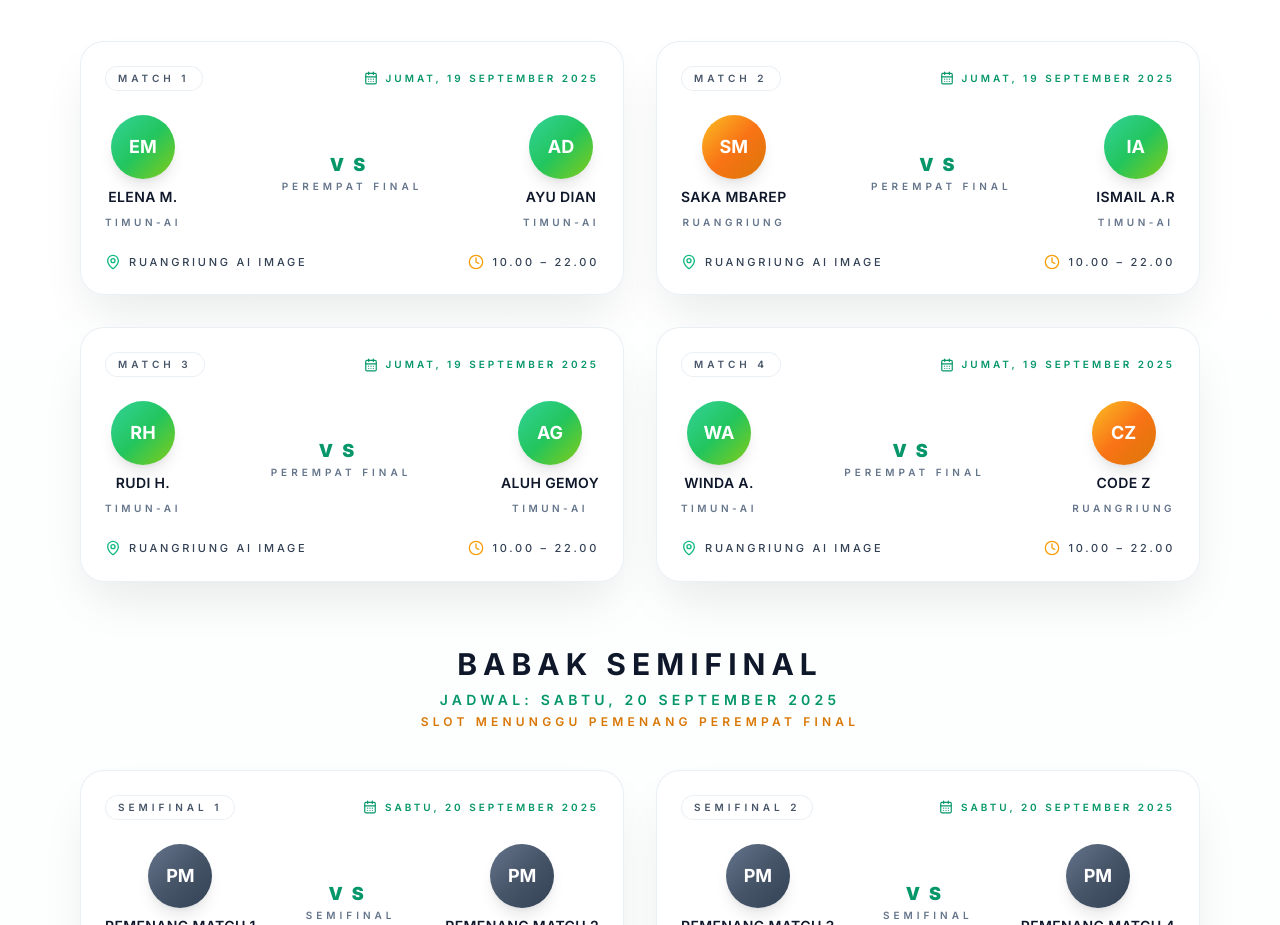
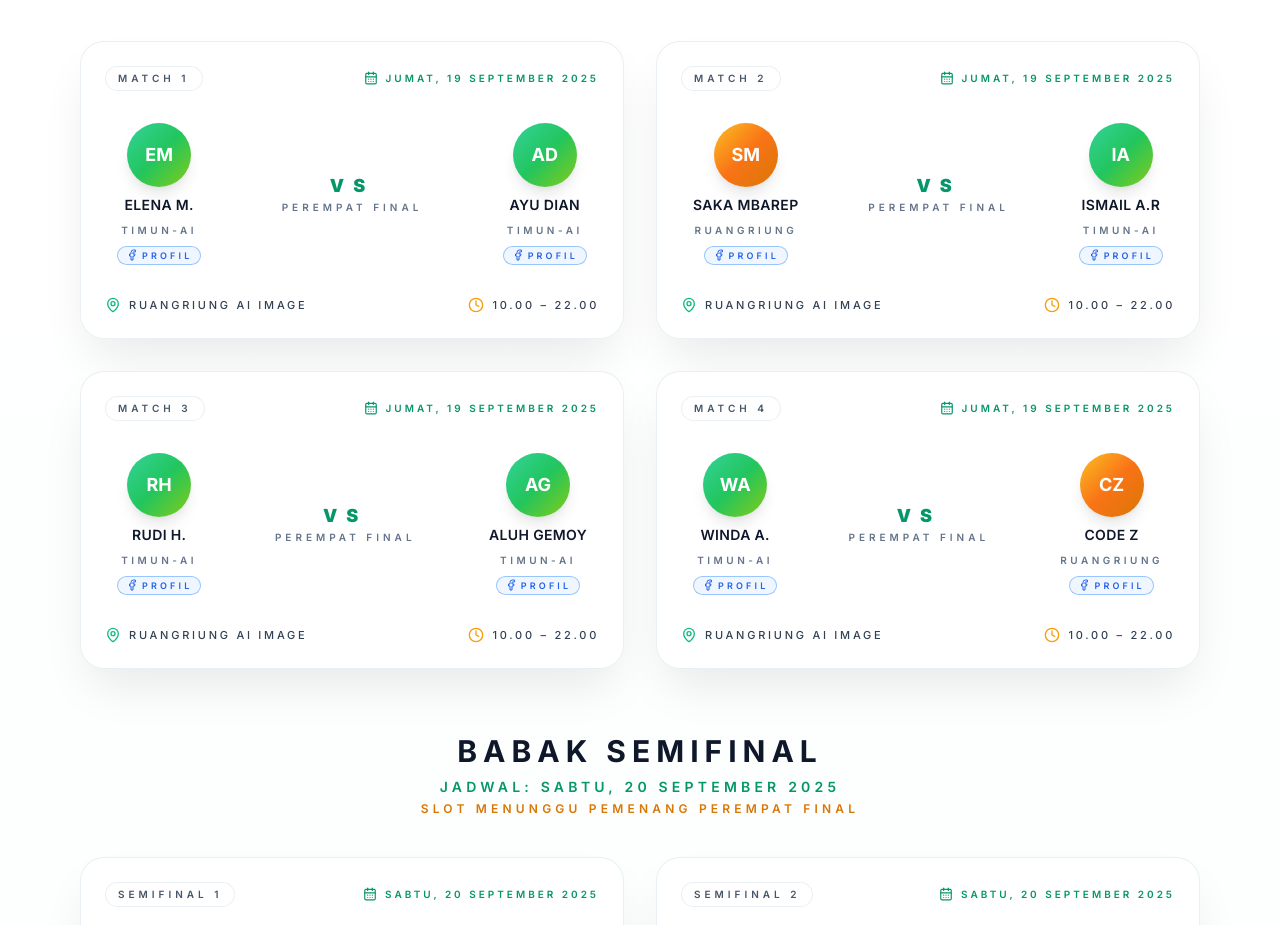
Before and after one commit to ruangriung/ruangriung-generator-app, a Next.js app: page /battle-ignite-friendship in a window 1280 px wide. Shown: the part 3366-4291 px from the top of the page. Built offline with nearby package versions, Linux system fonts and the light colour scheme; no server answers.

Commit message:
Add Facebook links to Battle Ignite participants

```diff
--- a/app/battle-ignite-friendship/page.tsx
+++ b/app/battle-ignite-friendship/page.tsx
@@ -7,6 +7,7 @@ import {
   Award,
   CalendarDays,
   Clock,
+  Facebook,
   Flame,
   Hash,
   MapPin,
@@ -40,6 +41,7 @@ type ParticipantInfo = {
   community?: Community;
   subtitle?: string;
   progression?: ParticipantProgression;
+  facebookUrl?: string;
 };
 
 type BracketMatch = {
@@ -64,6 +66,97 @@ const resolveAccent = (participant: ParticipantInfo) =>
 
 const resolveSubtitle = (participant: ParticipantInfo) =>
   participant.subtitle ?? participant.community;
+
+const participantDirectory = {
+  Nurul: {
+    name: 'Nurul',
+    community: 'RuangRiung',
+    facebookUrl: 'https://www.facebook.com/nurul.sholehah.eka',
+  },
+  'Ayu Dian': {
+    name: 'Ayu Dian',
+    community: 'Timun-AI',
+    facebookUrl: 'https://www.facebook.com/ayu.D14n.1992',
+  },
+  'Saka Mbarep': {
+    name: 'Saka Mbarep',
+    community: 'RuangRiung',
+    facebookUrl: 'https://www.facebook.com/saka.mbarep.2025',
+  },
+  'Budy R.': {
+    name: 'Budy R.',
+    community: 'Timun-AI',
+    facebookUrl: 'https://www.facebook.com/buddy.putrasunda',
+  },
+  'Bangteh CRT': {
+    name: 'Bangteh CRT',
+    community: 'RuangRiung',
+    facebookUrl: 'https://www.facebook.com/janseengan',
+  },
+  'Ismail A.R': {
+    name: 'Ismail A.R',
+    community: 'Timun-AI',
+    facebookUrl: 'https://www.facebook.com/ismail.paputungan',
+  },
+  Famii: {
+    name: 'Famii',
+    community: 'RuangRiung',
+    facebookUrl: 'https://www.facebook.com/nengayu.hong',
+  },
+  'Aluh Gemoy': {
+    name: 'Aluh Gemoy',
+    community: 'Timun-AI',
+    facebookUrl: 'https://www.facebook.com/mia.fahrizt.58',
+  },
+  Mahidara: {
+    name: 'Mahidara',
+    community: 'RuangRiung',
+    facebookUrl: 'https://www.facebook.com/ruth.andanasari',
+  },
+  'Winda A.': {
+    name: 'Winda A.',
+    community: 'Timun-AI',
+    facebookUrl: 'https://www.facebook.com/windaazizah',
+  },
+  'David Amd': {
+    name: 'David Amd',
+    community: 'RuangRiung',
+    facebookUrl: 'https://www.facebook.com/davidamd',
+  },
+  'Elena M.': {
+    name: 'Elena M.',
+    community: 'Timun-AI',
+    facebookUrl: 'https://www.facebook.com/aiezci.endirleuweh',
+  },
+  'Dery Lau': {
+    name: 'Dery Lau',
+    community: 'RuangRiung',
+    facebookUrl: 'https://www.facebook.com/dery.megana',
+  },
+  'Rudi H.': {
+    name: 'Rudi H.',
+    community: 'Timun-AI',
+    facebookUrl: 'https://www.facebook.com/saka.mbarep.2025',
+  },
+  'Code Z': {
+    name: 'Code Z',
+    community: 'RuangRiung',
+    facebookUrl: 'https://www.facebook.com/uul.aja',
+  },
+  'Sri Hayati': {
+    name: 'Sri Hayati',
+    community: 'Timun-AI',
+    facebookUrl: 'https://www.facebook.com/sri.hayati',
+  },
+} satisfies Record<string, ParticipantInfo>;
+
+const withParticipant = (
+  name: keyof typeof participantDirectory,
+  overrides?: Partial<ParticipantInfo>,
+): ParticipantInfo => ({
+  ...participantDirectory[name],
+  ...overrides,
+});
 
 const eventHighlights = [
   {
@@ -100,50 +193,50 @@ const qualificationBattles = [
   {
     id: 1,
     theme: 'Makoto Shinkai style',
-    left: { name: 'Nurul', community: 'RuangRiung', progression: 'eliminated' },
-    right: { name: 'Ayu Dian', community: 'Timun-AI', progression: 'advanced' },
+    left: withParticipant('Nurul', { progression: 'eliminated' }),
+    right: withParticipant('Ayu Dian', { progression: 'advanced' }),
   },
   {
     id: 2,
     theme: 'Lattice reality',
-    left: { name: 'Saka Mbarep', community: 'RuangRiung', progression: 'advanced' },
-    right: { name: 'Budy R.', community: 'Timun-AI', progression: 'eliminated' },
+    left: withParticipant('Saka Mbarep', { progression: 'advanced' }),
+    right: withParticipant('Budy R.', { progression: 'eliminated' }),
   },
   {
     id: 3,
     theme: 'Refraction labyrinth',
-    left: { name: 'Bangteh CRT', community: 'RuangRiung', progression: 'eliminated' },
-    right: { name: 'Ismail A.R', community: 'Timun-AI', progression: 'advanced' },
+    left: withParticipant('Bangteh CRT', { progression: 'eliminated' }),
+    right: withParticipant('Ismail A.R', { progression: 'advanced' }),
   },
   {
     id: 4,
     theme: 'Escher style impossible geometri',
-    left: { name: 'Famii', community: 'RuangRiung', progression: 'eliminated' },
-    right: { name: 'Aluh Gemoy', community: 'Timun-AI', progression: 'advanced' },
+    left: withParticipant('Famii', { progression: 'eliminated' }),
+    right: withParticipant('Aluh Gemoy', { progression: 'advanced' }),
   },
   {
     id: 5,
     theme: 'Hyper-detailed Maximalism',
-    left: { name: 'Mahidara', community: 'RuangRiung', progression: 'eliminated' },
-    right: { name: 'Winda A.', community: 'Timun-AI', progression: 'advanced' },
+    left: withParticipant('Mahidara', { progression: 'eliminated' }),
+    right: withParticipant('Winda A.', { progression: 'advanced' }),
   },
   {
     id: 6,
     theme: 'Hypervoronoi Matrix',
-    left: { name: 'David Amd', community: 'RuangRiung', progression: 'eliminated' },
-    right: { name: 'Elena M.', community: 'Timun-AI', progression: 'advanced' },
+    left: withParticipant('David Amd', { progression: 'eliminated' }),
+    right: withParticipant('Elena M.', { progression: 'advanced' }),
   },
   {
     id: 7,
     theme: 'Baroque Grotesque',
-    left: { name: 'Dery Lau', community: 'RuangRiung', progression: 'eliminated' },
-    right: { name: 'Rudi H.', community: 'Timun-AI', progression: 'advanced' },
+    left: withParticipant('Dery Lau', { progression: 'eliminated' }),
+    right: withParticipant('Rudi H.', { progression: 'advanced' }),
   },
   {
     id: 8,
     theme: 'Fractal Lines',
-    left: { name: 'Code Z', community: 'RuangRiung', progression: 'advanced' },
-    right: { name: 'Sri Hayati', community: 'Timun-AI', progression: 'eliminated' },
+    left: withParticipant('Code Z', { progression: 'advanced' }),
+    right: withParticipant('Sri Hayati', { progression: 'eliminated' }),
   },
 ] satisfies Array<{
   id: number;
@@ -159,8 +252,8 @@ const quarterFinalMatches = [
     dateLabel: 'Jumat, 19 September 2025',
     timeLabel: '10.00 – 22.00',
     locationLabel: 'RuangRiung AI Image',
-    left: { name: 'Elena M.', community: 'Timun-AI' },
-    right: { name: 'Ayu Dian', community: 'Timun-AI' },
+    left: withParticipant('Elena M.'),
+    right: withParticipant('Ayu Dian'),
   },
   {
     match: 'Match 2',
@@ -168,8 +261,8 @@ const quarterFinalMatches = [
     dateLabel: 'Jumat, 19 September 2025',
     timeLabel: '10.00 – 22.00',
     locationLabel: 'RuangRiung AI Image',
-    left: { name: 'Saka Mbarep', community: 'RuangRiung' },
-    right: { name: 'Ismail A.R', community: 'Timun-AI' },
+    left: withParticipant('Saka Mbarep'),
+    right: withParticipant('Ismail A.R'),
   },
   {
     match: 'Match 3',
@@ -177,8 +270,8 @@ const quarterFinalMatches = [
     dateLabel: 'Jumat, 19 September 2025',
     timeLabel: '10.00 – 22.00',
     locationLabel: 'RuangRiung AI Image',
-    left: { name: 'Rudi H.', community: 'Timun-AI' },
-    right: { name: 'Aluh Gemoy', community: 'Timun-AI' },
+    left: withParticipant('Rudi H.'),
+    right: withParticipant('Aluh Gemoy'),
   },
   {
     match: 'Match 4',
@@ -186,8 +279,8 @@ const quarterFinalMatches = [
     dateLabel: 'Jumat, 19 September 2025',
     timeLabel: '10.00 – 22.00',
     locationLabel: 'RuangRiung AI Image',
-    left: { name: 'Winda A.', community: 'Timun-AI' },
-    right: { name: 'Code Z', community: 'RuangRiung' },
+    left: withParticipant('Winda A.'),
+    right: withParticipant('Code Z'),
   },
 ] satisfies BracketMatch[];
 
@@ -327,11 +420,13 @@ const ParticipantBadge = ({
   accent,
   subtitle,
   progression,
+  facebookUrl,
 }: {
   name: string;
   accent: string;
   subtitle?: string;
   progression?: ParticipantProgression;
+  facebookUrl?: string;
 }) => {
   const isEliminated = progression === 'eliminated';
   const isAdvanced = progression === 'advanced';
@@ -342,6 +437,7 @@ const ParticipantBadge = ({
   if (isEliminated) {
     containerClasses.push('opacity-75');
   }
+  const baseClassName = containerClasses.join(' ');
 
   const circleClasses = [
     'flex h-16 w-16 items-center justify-center rounded-full bg-gradient-to-br text-lg font-bold text-white shadow-lg transition-all duration-300',
@@ -360,6 +456,12 @@ const ParticipantBadge = ({
     circleClasses.push('shadow-slate-900/10 dark:shadow-black/40');
   }
 
+  if (facebookUrl) {
+    circleClasses.push(
+      'group-hover:scale-105 group-hover:shadow-blue-500/25 dark:group-hover:shadow-blue-400/30'
+    );
+  }
+
   const nameClasses = ['text-sm font-semibold uppercase tracking-wide transition'];
   if (isEliminated) {
     nameClasses.push(
@@ -371,20 +473,29 @@ const ParticipantBadge = ({
     nameClasses.push('text-slate-900 dark:text-gray-100');
   }
 
+  if (facebookUrl) {
+    nameClasses.push('group-hover:text-blue-600 dark:group-hover:text-blue-300');
+  }
+
   const subtitleClasses = [
     'text-[10px] font-semibold uppercase tracking-[0.35em] text-slate-500 dark:text-gray-400',
   ];
   if (isEliminated) {
     subtitleClasses.push('line-through decoration-rose-300/60');
   }
+  if (facebookUrl) {
+    subtitleClasses.push('group-hover:text-blue-500 dark:group-hover:text-blue-300');
+  }
 
-  return (
-    <div className={containerClasses.join(' ')}>
+  const badgeContent = (
+    <>
       <div className={circleClasses.join(' ')} aria-hidden>
         {createInitials(name)}
       </div>
       <span className={nameClasses.join(' ')}>{name}</span>
       {subtitle ? <span className={subtitleClasses.join(' ')}>{subtitle}</span> : null}
+      {progression || facebookUrl ? (
+        <div className="flex flex-col items-center gap-1">
           {progression ? (
             <span
               className={`rounded-full border px-2 py-0.5 text-[9px] font-semibold uppercase tracking-[0.35em] ${
@@ -396,8 +507,35 @@ const ParticipantBadge = ({
               {isAdvanced ? 'Lolos 8 Besar' : 'Tidak Lolos'}
             </span>
           ) : null}
+          {facebookUrl ? (
+            <span
+              className="inline-flex items-center gap-1 rounded-full border border-blue-400/60 bg-blue-400/10 px-2 py-0.5 text-[9px] font-semibold uppercase tracking-[0.35em] text-blue-600 transition-colors duration-300 group-hover:border-blue-500/70 group-hover:bg-blue-500/15 dark:border-blue-400/60 dark:bg-blue-500/10 dark:text-blue-300"
+            >
+              <Facebook className="h-3 w-3" aria-hidden />
+              Profil
+            </span>
+          ) : null}
         </div>
+      ) : null}
+    </>
   );
+
+  if (facebookUrl) {
+    return (
+      <a
+        href={facebookUrl}
+        target="_blank"
+        rel="noopener noreferrer"
+        className={`${baseClassName} group rounded-2xl px-3 py-2 no-underline hover:-translate-y-1 hover:bg-blue-50/70 hover:shadow-lg hover:shadow-blue-500/20 focus-visible:outline-none focus-visible:ring-2 focus-visible:ring-blue-400/70 focus-visible:ring-offset-2 focus-visible:ring-offset-transparent dark:hover:bg-blue-500/10 dark:hover:shadow-blue-500/15`}
+        title={`Buka profil Facebook ${name}`}
+        aria-label={`Buka profil Facebook ${name}`}
+      >
+        {badgeContent}
+      </a>
+    );
+  }
+
+  return <div className={baseClassName}>{badgeContent}</div>;
 };
 
 const HighlightCard = ({
@@ -451,6 +589,7 @@ const BracketMatchCard = ({
         accent={resolveAccent(left)}
         subtitle={resolveSubtitle(left)}
         progression={left.progression}
+        facebookUrl={left.facebookUrl}
       />
       <div className="flex w-full flex-col items-center justify-center text-center sm:flex-1">
         <span className="text-lg font-black uppercase tracking-[0.5em] text-emerald-600 dark:text-emerald-300">VS</span>
@@ -461,6 +600,7 @@ const BracketMatchCard = ({
         accent={resolveAccent(right)}
         subtitle={resolveSubtitle(right)}
         progression={right.progression}
+        facebookUrl={right.facebookUrl}
       />
     </div>
     <div className="mt-6 flex flex-col items-center gap-3 text-center text-[11px] font-medium uppercase tracking-[0.25em] text-slate-700 dark:text-gray-200 sm:flex-row sm:justify-between sm:text-left">
```
Lines whose indentation alone changed are shown as unchanged.
